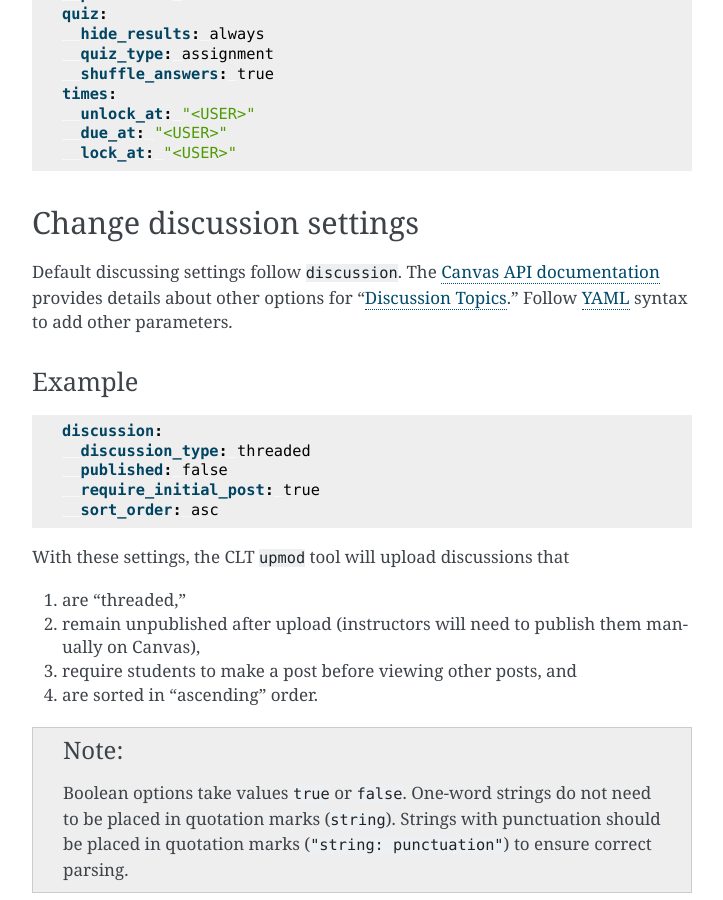
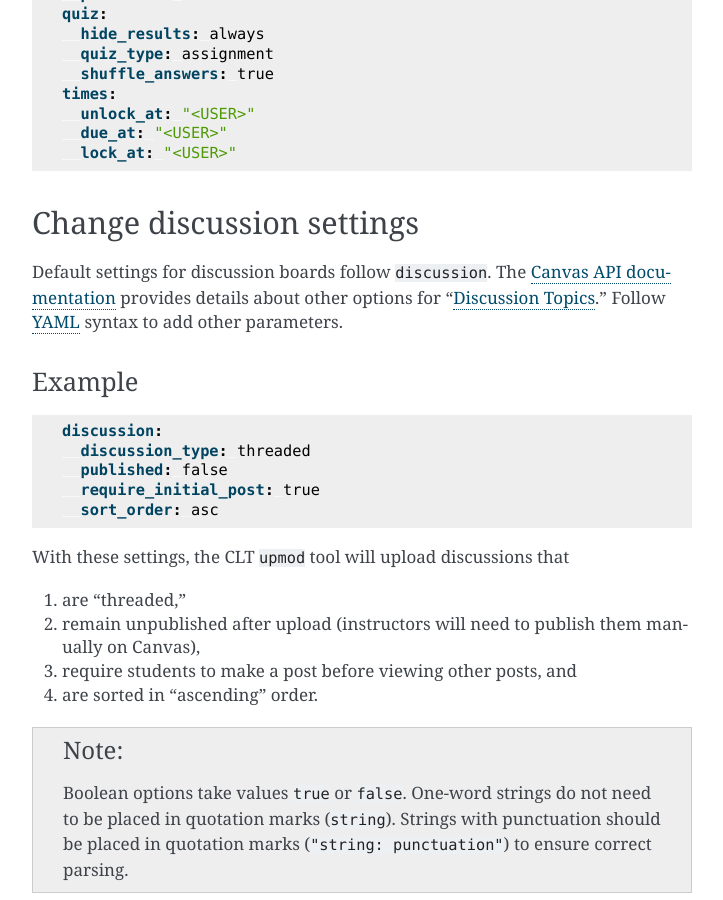
Before and after one commit to elijahgreenstein/command-line-teaching, a Sphinx documentation site: the page built from docs/source/howto/course.rst, in a window 1280 px wide and 900 px high, scrolled down 675 px. Shown: the whole window, without its empty margins (388-1111 px from the left). Built offline with Sphinx 7.4.7, drawn with Linux system fonts in a browser that asks for light colours.

Commit message:
[doc]: Correct typo

```diff
--- a/docs/source/howto/course.rst
+++ b/docs/source/howto/course.rst
@@ -40,7 +40,7 @@ The default settings are shown below, where ``<USER>`` represents user responses
 Change discussion settings
 ------------------------------------------------------------
 
-Default discussing settings follow ``discussion``. The `Canvas API documentation <canvas_api_>`_ provides details about other options for "`Discussion Topics <canvas_api_disc_>`_." Follow `YAML <yaml_>`_ syntax to add other parameters.
+Default settings for discussion boards follow ``discussion``. The `Canvas API documentation <canvas_api_>`_ provides details about other options for "`Discussion Topics <canvas_api_disc_>`_." Follow `YAML <yaml_>`_ syntax to add other parameters.
 
 Example
 ^^^^^^^^^^^^^^^^^^^^^^^^^^^^^^^^^^^^^^^^^^^^^^^^^^^^^^^^^^^^
```
